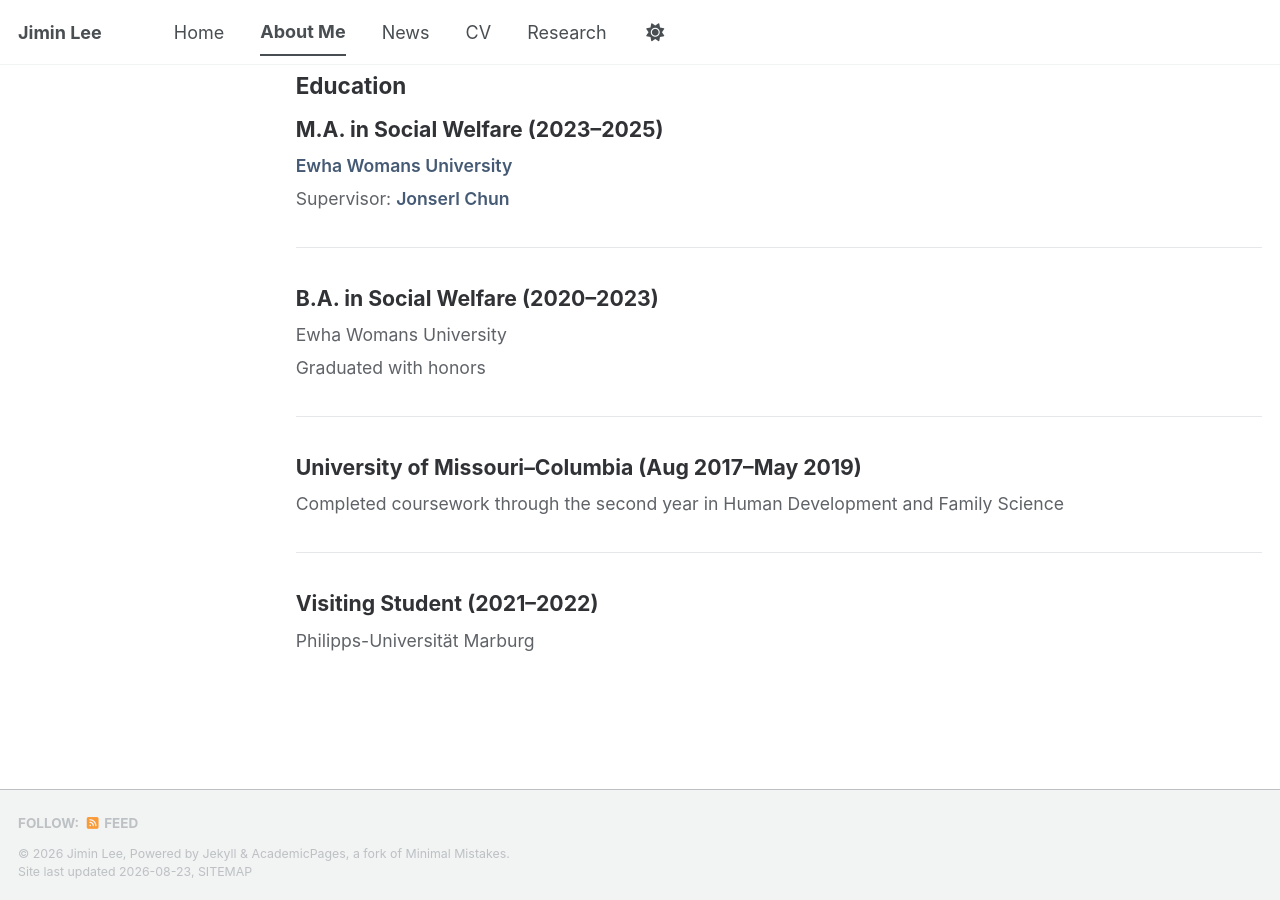
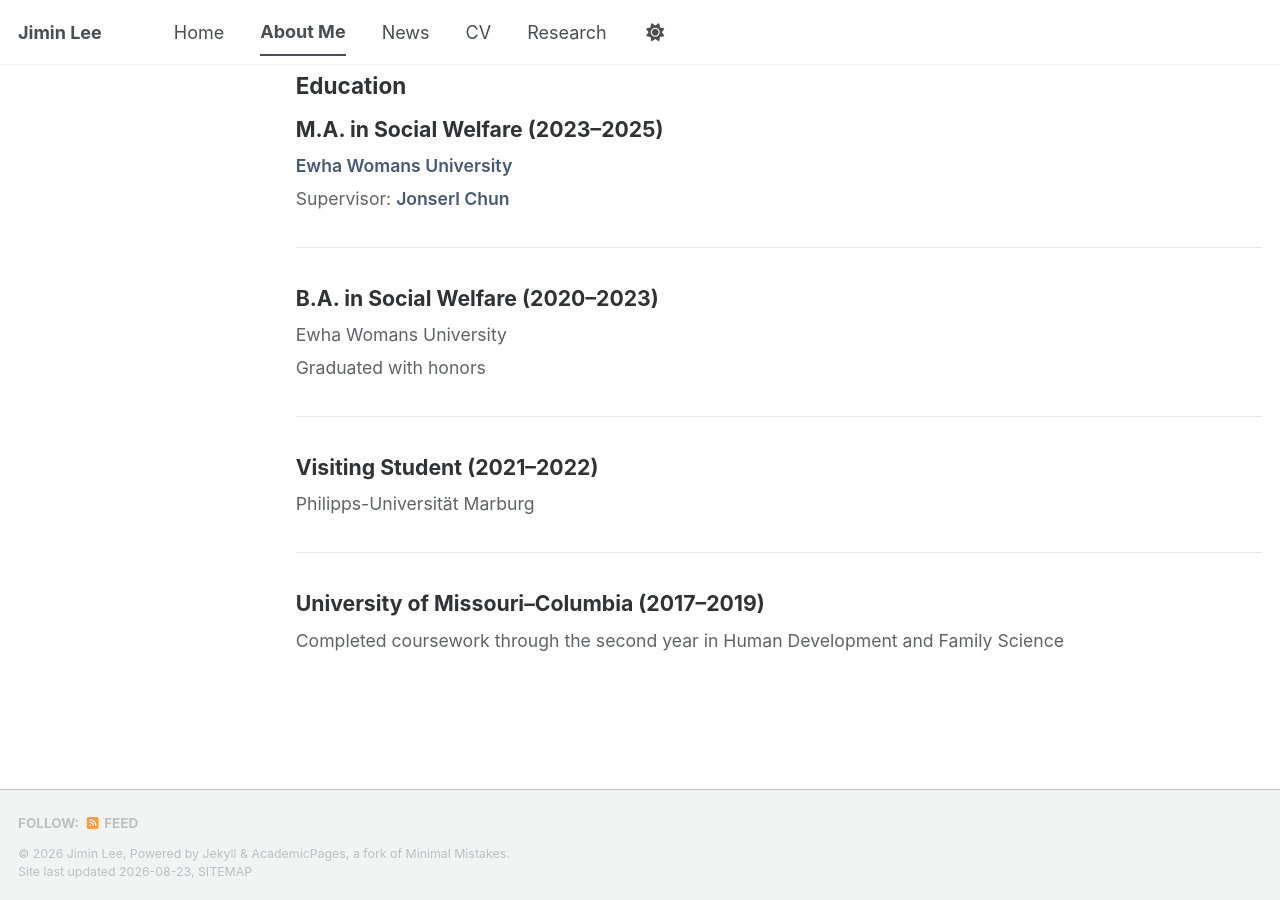
Before and after one commit to jiminlee-research/jiminlee-research.github.io, a Jekyll site: the page built from _pages/about-me.md, in a window 1280 px wide and 900 px high, scrolled down 1536 px. Built offline with Jekyll 4.4.1, drawn with Linux system fonts in a browser that asks for light colours; a style sheet for code colours, icons or effects is not loaded.

Commit message:
Update about-me.md

```diff
--- a/_pages/about-me.md
+++ b/_pages/about-me.md
@@ -111,13 +111,13 @@ author_profile: true
   </div>
 
   <div class="education-entry">
-    <h3>University of Missouri–Columbia <span>(Aug 2017–May 2019)</span></h3>
-    <p>Completed coursework through the second year in Human Development and Family Science</p>
+    <h3>Visiting Student <span>(2021–2022)</span></h3>
+    <p>Philipps-Universität Marburg</p>
   </div>
 
   <div class="education-entry">
-    <h3>Visiting Student <span>(2021–2022)</span></h3>
-    <p>Philipps-Universität Marburg</p>
+    <h3>University of Missouri–Columbia <span>(2017–2019)</span></h3>
+    <p>Completed coursework through the second year in Human Development and Family Science</p>
   </div>
 </div>
 </section>
```
